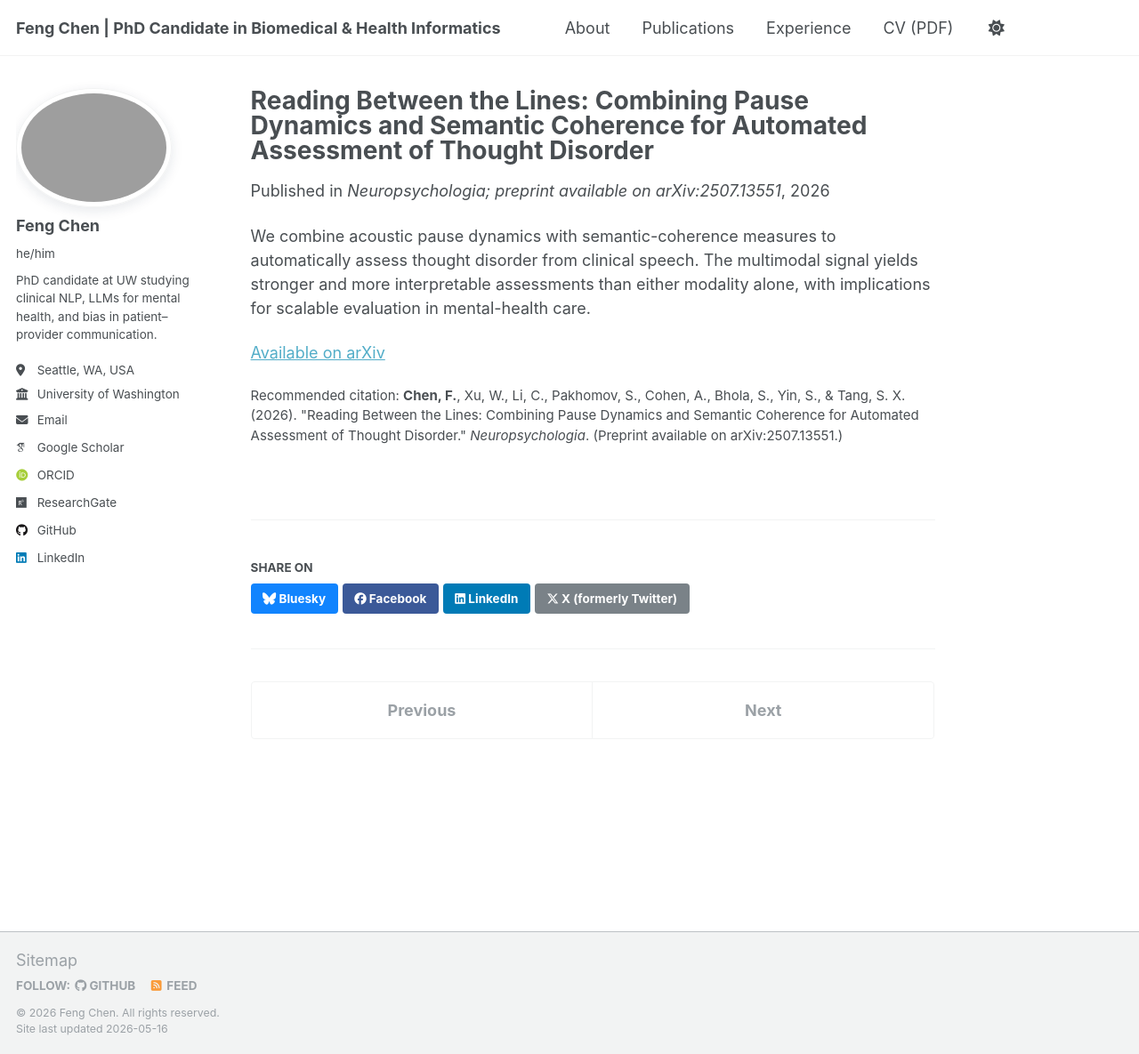
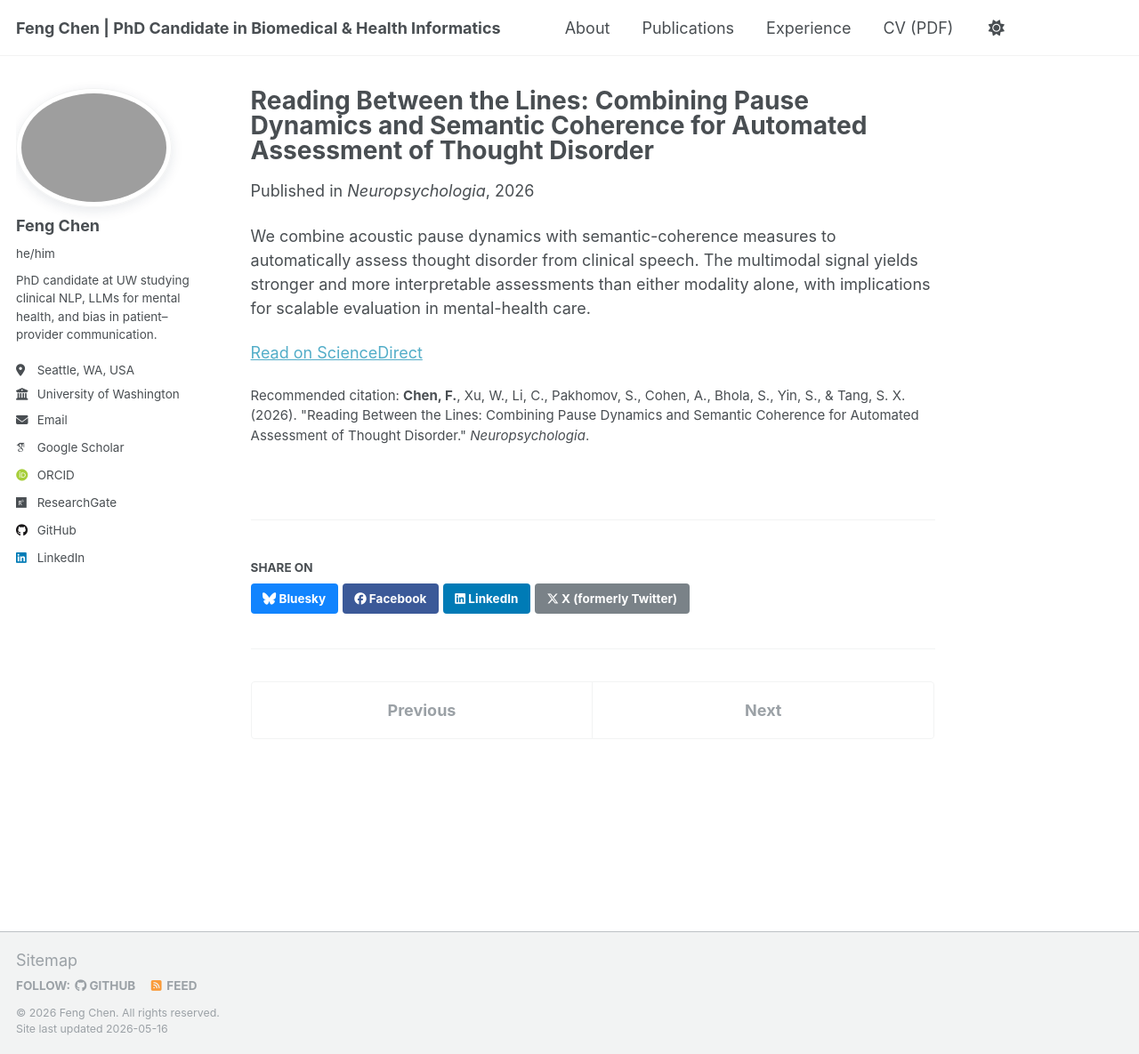
Before and after one commit to chenfeng1234567/chenfeng1234567, a Jekyll site: the page built from _publications/2026-01-01-reading-between-the-lines.md, in a window 1280 px wide and 1185 px high. Shown: the whole window at 89% size. Built offline with Jekyll 4.4.1, drawn with Linux system fonts in a browser that asks for light colours; some web fonts are replaced.

Commit message:
clean preprint rendering and fix Neuropsychologia link
- Point Reading Between the Lines at the ScienceDirect article
  (https://www.sciencedirect.com/science/article/pii/S0028393226001193)
  instead of the arXiv preprint
- Render preprint-only entries as "Preprint available at arXiv:..." instead of
  "Published in Submitted; preprint available on..." via a new preprint flag
- Simplify venue strings to just the arXiv ID for preprint-only papers

Co-Authored-By: Claude Opus 4.7 <noreply@anthropic.com>

```diff
--- a/_includes/archive-single.html
+++ b/_includes/archive-single.html
@@ -42,6 +42,8 @@
 
         {% if post.collection == 'teaching' %}
           <p> {{ post.type }}, <i>{{ post.venue }}</i>, {{ post.date | default: "1900-01-01" | date: "%Y" }} </p>
+        {% elsif post.collection == 'publications' and post.preprint %}
+          <p>Preprint available at <i>{{ post.venue }}</i>, {{ post.date | default: "1900-01-01" | date: "%Y" }} </p>
         {% elsif post.collection == 'publications' %}
           <p>Published in <i>{{ post.venue }}</i>, {{ post.date | default: "1900-01-01" | date: "%Y" }} </p>
         {% elsif post.date %}
--- a/_publications/2026-01-01-reading-between-the-lines.md
+++ b/_publications/2026-01-01-reading-between-the-lines.md
@@ -4,11 +4,11 @@ collection: publications
 permalink: /publication/2026-reading-between-the-lines
 excerpt: 'Combining acoustic pause dynamics with semantic coherence measures to automatically assess thought disorder.'
 date: 2026-01-01
-venue: 'Neuropsychologia; preprint available on arXiv:2507.13551'
-paperurl: 'https://arxiv.org/abs/2507.13551'
-citation: '<b>Chen, F.</b>, Xu, W., Li, C., Pakhomov, S., Cohen, A., Bhola, S., Yin, S., &amp; Tang, S. X. (2026). &quot;Reading Between the Lines: Combining Pause Dynamics and Semantic Coherence for Automated Assessment of Thought Disorder.&quot; <i>Neuropsychologia</i>. (Preprint available on arXiv:2507.13551.)'
+venue: 'Neuropsychologia'
+paperurl: 'https://www.sciencedirect.com/science/article/pii/S0028393226001193'
+citation: '<b>Chen, F.</b>, Xu, W., Li, C., Pakhomov, S., Cohen, A., Bhola, S., Yin, S., &amp; Tang, S. X. (2026). &quot;Reading Between the Lines: Combining Pause Dynamics and Semantic Coherence for Automated Assessment of Thought Disorder.&quot; <i>Neuropsychologia</i>.'
 ---
 
 We combine acoustic pause dynamics with semantic-coherence measures to automatically assess thought disorder from clinical speech. The multimodal signal yields stronger and more interpretable assessments than either modality alone, with implications for scalable evaluation in mental-health care.
 
-[Available on arXiv](https://arxiv.org/abs/2507.13551){:target="_blank"}
+[Read on ScienceDirect](https://www.sciencedirect.com/science/article/pii/S0028393226001193){:target="_blank"}
```
Also changed, not shown: _publications/2025-05-01-social-behavior-clinical-conversations.md (+3 -2 lines), _publications/2026-02-01-depression-detection-point-of-care.md (+3 -2 lines), _publications/2026-03-01-bridging-cognitive-gap-chatbot.md (+3 -2 lines).
